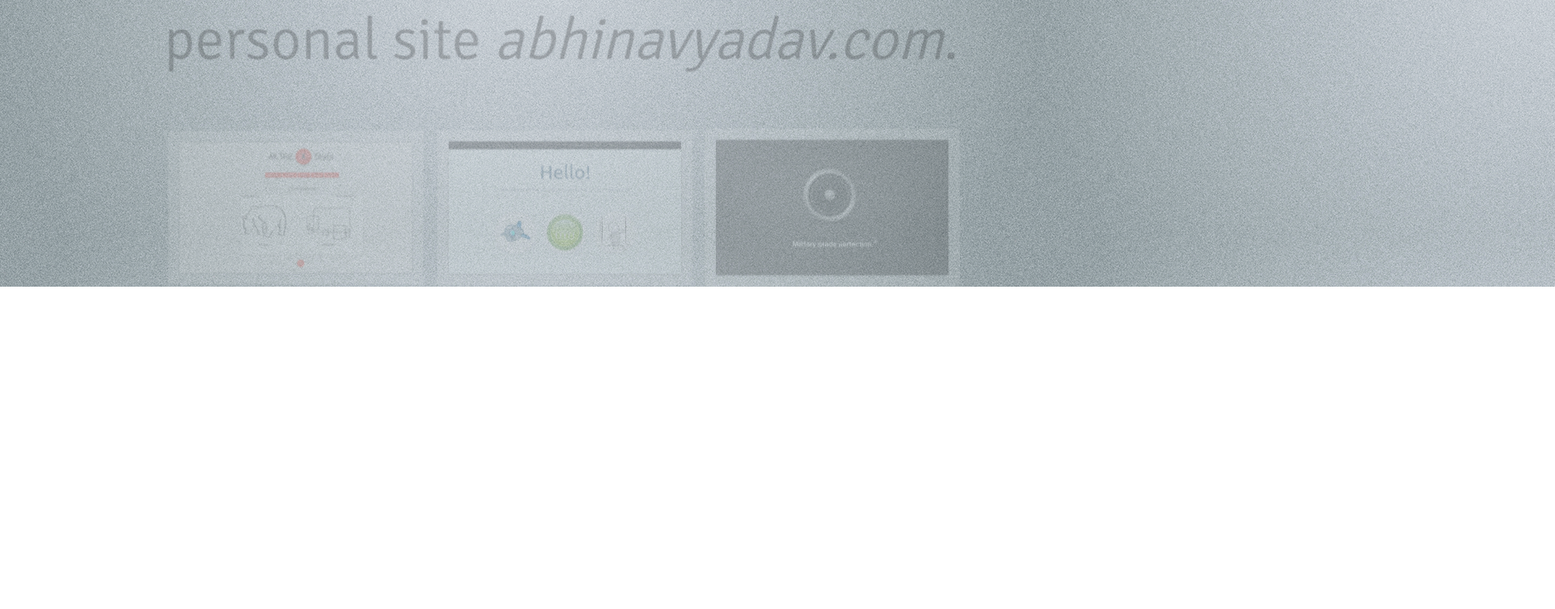
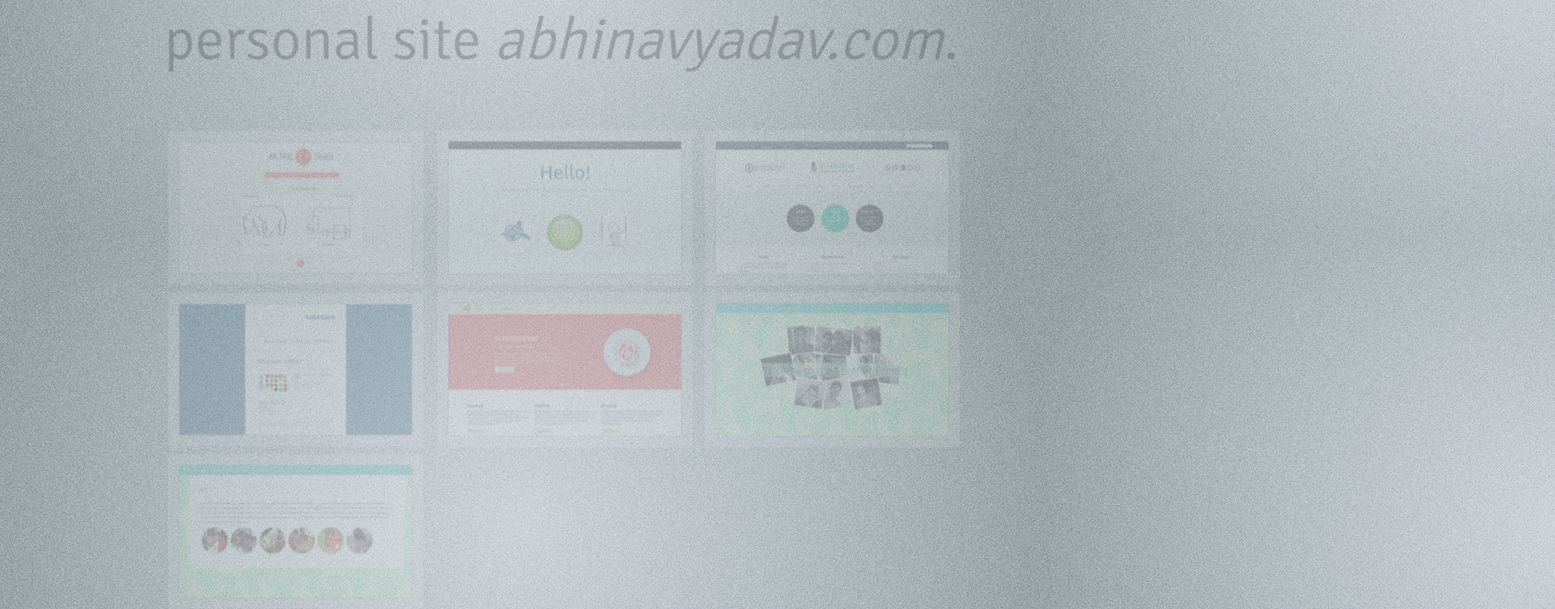
Before and after one commit to abhinav42/Portfolio, a plain HTML site: page index.html in a window 1280 px wide. Shown: the part 1151-1903 px from the top of the page at 81% size, 1920 px wide, since content can reach past the window. Before the commit the page ends 1505 px from the top, so only its background shows below. Drawn offline with Linux system fonts and the light colour scheme.

Commit message:
Commit 2
Added sketches

```diff
--- a/css/impress-demo.css
+++ b/css/impress-demo.css
@@ -695,7 +695,7 @@
 .impress-enabled #impress { pointer-events: auto }
 
 
-#cel img,#gcon img,#radeon img,#batman img,#book img,#ay img,#at img,#speaker img,#earth img,#tumbler img,#city img{
+#cel img,#gcon img,#radeon img,#batman img,#book img,#ay img,#at img,#speaker img,#earth img,#tumbler img,#city img,#coursera img,#cert img,#fegg img,#vnc img,#vnc1 img,#sketch1 img,#sketch2 img{
  display: block;
     margin-left: auto;
     margin-right: auto;
@@ -706,7 +706,8 @@
 
 }
 
-#container div,#container2 div,#container3 div {
+
+#container div,#container2 div,#container3 div,#container4 div,#container5 div {
     background: rgba(255,255,255,0.5);
     max-width: auto;
     max-height: auto;
--- a/index.html
+++ b/index.html
@@ -23,7 +23,7 @@
 <html lang="en">
 <head>
     <meta charset="utf-8" />
-    <meta name="viewport" content="width=1024" />
+    <meta name="viewport" content="width=1366" />
     <meta name="apple-mobile-web-app-capable" content="yes" />
     <title>Portfolio 2014</title>
 
@@ -155,6 +155,16 @@
 
     </div>
 
+<div id="container5" class="container">
+    <div id="sketch1" class="step" data-x="6200" data-y="1000" data-scale="1.4">
+        <img src="images/sketch1.png">
+    </div>
+
+     <div id="sketch2" class="step" data-x="7600" data-y="1000" data-scale="1.4">
+        <img  src="images/sketch2.png">
+     </div>
+     </div>
+
 <div id="container" class="container">
  <div id="book" class="step" data-x="-1350" data-y="-1460" data-scale="1.2">
         <img src="images/Untitled-3.png">
@@ -209,20 +219,40 @@
     </div>
 
 <div id="container2" class="container">
- <div id="at" class="step" data-x="-1200" data-y="4200" data-scale="1.4">
+    <div id="at" class="step" data-x="-1200" data-y="4200" data-scale="1.4">
         <img src="images/at.png">
-
     </div>
 
-     <div id="ay" class="step" data-x="130" data-y="4200" data-scale="1.4">
+    <div id="ay" class="step" data-x="130" data-y="4200" data-scale="1.4">
         <img  src="images/ay.png">
-
     </div>
 
-     <div id="speaker" class="step" data-x="1450" data-y="4200" data-scale="1.4">
-        <img  src="images/speaker.png">
+    <div id="coursera" class="step" data-x="1450" data-y="4200" data-scale="1.4">
+        <img src="images/coursera.png">
+    </div>
 
+
+</div>
+
+
+<div id="container4" class="container">
+    <div id="cert" class="step" data-x="-1200" data-y="5000" data-scale="1.4">
+        <img src="images/cert.png">
     </div>
+
+     <div id="fegg" class="step" data-x="130" data-y="5000" data-scale="1.4">
+        <img  src="images/FS_egg.png">
+     </div>
+
+     <div id="vnc" class="step" data-x="1450" data-y="5000" data-scale="1.4">
+        <img  src="images/vnc-home.png">
+     </div>
+
+     <div id="vnc1" class="step" data-x="-1200" data-y="5800" data-scale="1.4">
+        <img  src="images/VNC1.png">
+     </div>
+
+
 </div>
 
 
```
Also changed, not shown: images/10.png (added), images/8.png (added), images/9.png (added), images/coursera.png (added), images/limbo-bat.png, images/sketch1.png (added), images/sketch2.png (added), 2 other files.
